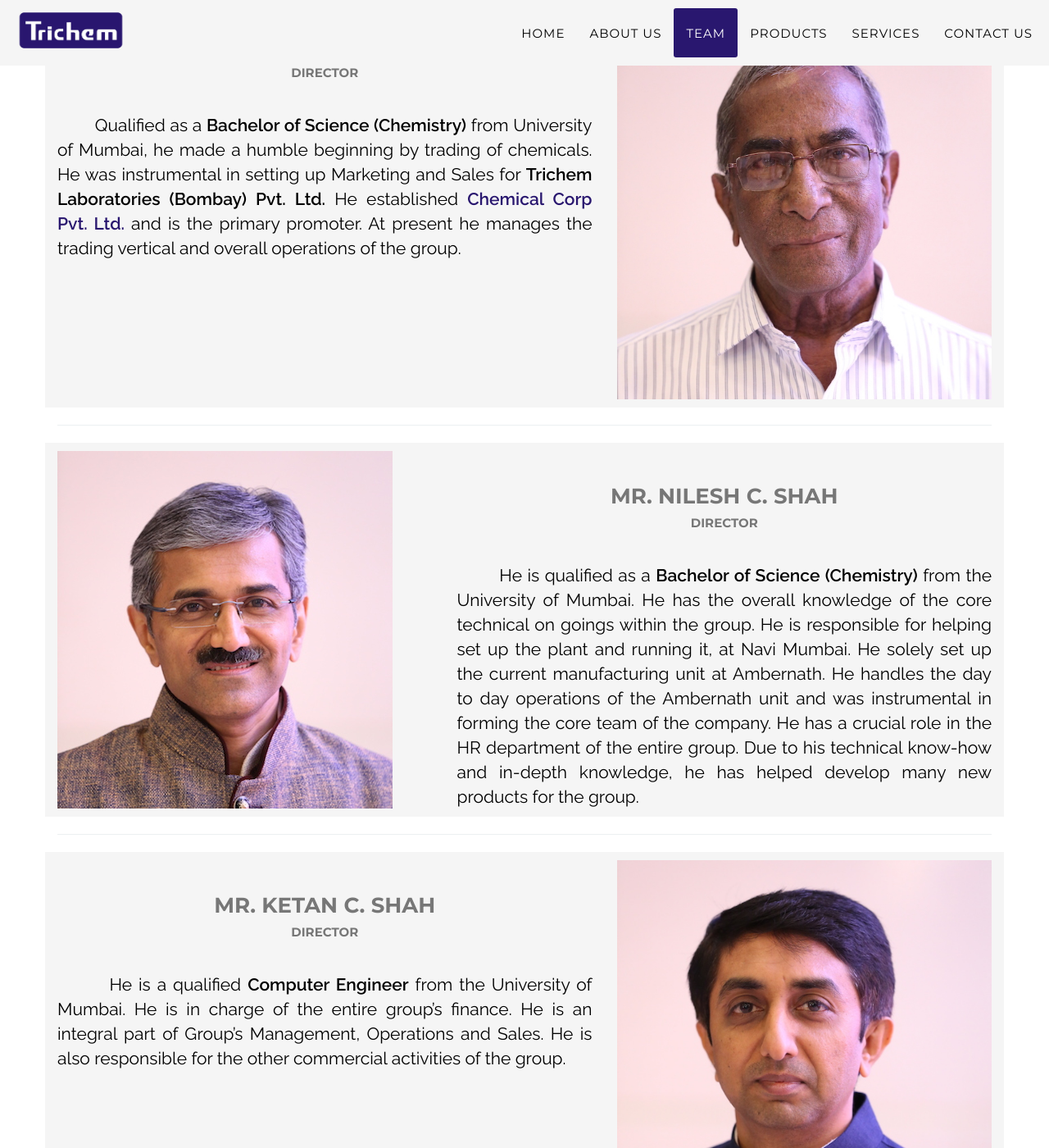
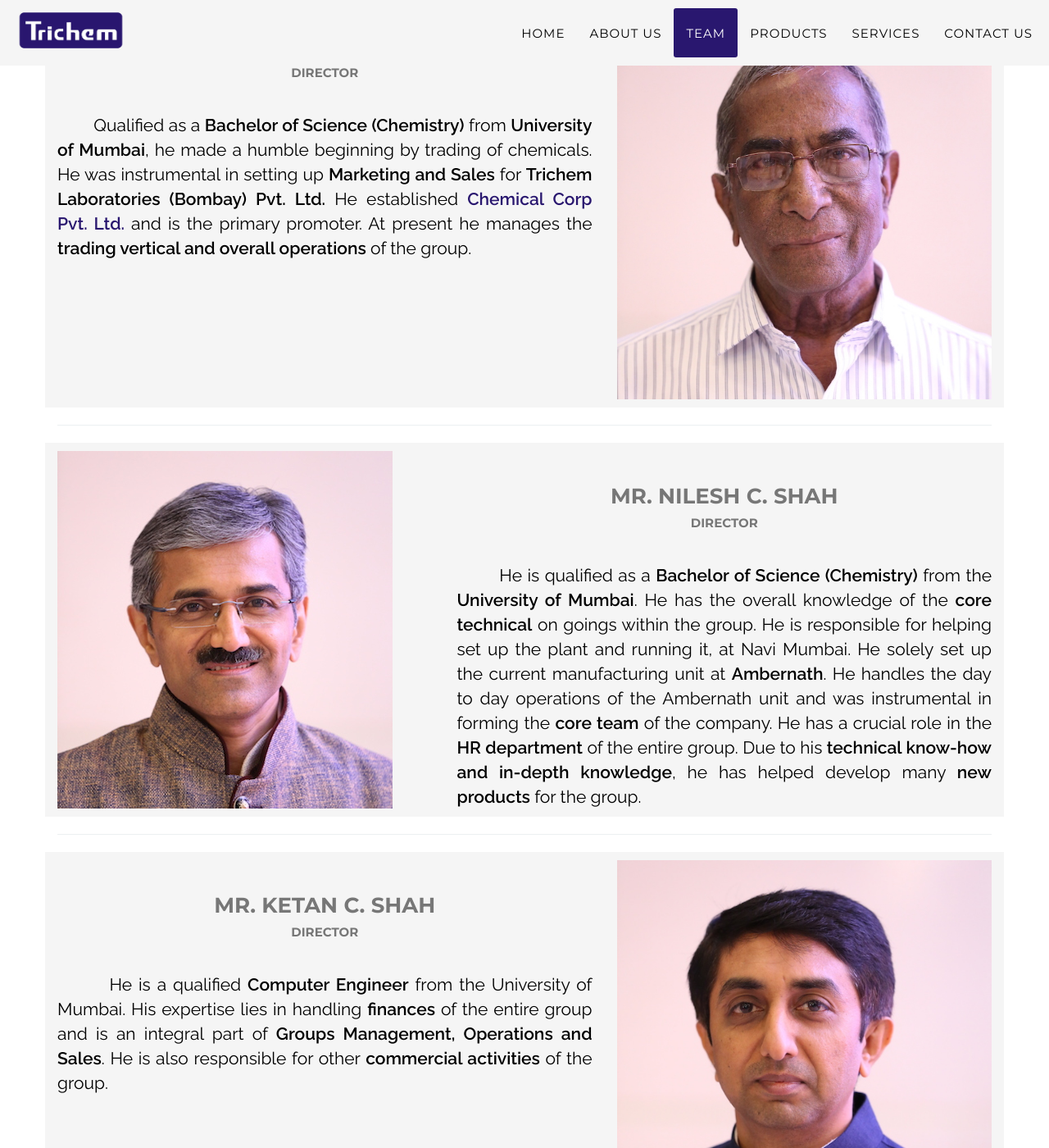
Before and after one commit to trichem/trichem.github.io, a Jekyll site: the page built from pages/team.html, in a window 1280 px wide and 1400 px high, scrolled down 947 px. Shown: the whole window at 82% size. Built offline with Jekyll 4.4.1, drawn with Linux system fonts in a browser that asks for light colours; some web fonts are replaced; some of the changed text lies outside the part shown.

Commit message:
about us change

```diff
--- a/pages/team.html
+++ b/pages/team.html
@@ -20,7 +20,7 @@
             <h5 style="text-align: center;">Director</h5>
             <article style="font-size: 140%; text-align: justify; color: black;">
                 <br/> &nbsp;&nbsp;&nbsp;&nbsp;&nbsp;&nbsp;&nbsp;&nbsp; Qualified as a
-                <b>Bachelor of Science (Chemistry) </b> from University of Mumbai, he made a modest beginning in mid 1950s by
+                <b>Bachelor of Science (Chemistry) </b> from <b>University of Mumbai</b>, he made a modest beginning in mid 1950s by
                 working as a chemist with
                 <b>Sterling Chemicals</b>. He then established his own business into dye intermediates by incorporating
                 <b>Sterling Orgo and Inorgo Chemicals Pvt. Ltd
@@ -42,12 +42,12 @@
             <h5 style="text-align: center;">Director</h5>
             <article style="font-size: 140%; text-align: justify; color: black;">
                 <br/> &nbsp;&nbsp;&nbsp;&nbsp;&nbsp;&nbsp;&nbsp;&nbsp;Qualified as a
-                <b>Bachelor of Science (Chemistry)</b> from University of Mumbai, he made a humble beginning by trading of chemicals.
-                He was instrumental in setting up Marketing and Sales for
+                <b>Bachelor of Science (Chemistry)</b> from <b>University of Mumbai</b>, he made a humble beginning by trading of chemicals.
+                He was instrumental in setting up <b>Marketing and Sales</b> for
                 <b>Trichem Laboratories (Bombay) Pvt. Ltd.</b> He established
                 <a target="_blank" href="http://chemcorp.in">
                     <b>Chemical Corp Pvt. Ltd.</b>
-                </a> and is the primary promoter. At present he manages the trading vertical and overall operations of the group.
+                </a> and is the primary promoter. At present he manages the <b>trading vertical and overall operations</b> of the group.
 
             </article>
         </div>
@@ -62,12 +62,12 @@
             <h5 style="text-align: center;">Director</h5>
             <article style="font-size: 140%; text-align: justify; color: black;">
                 <br/> &nbsp;&nbsp;&nbsp;&nbsp;&nbsp;&nbsp;&nbsp;&nbsp;He is qualified as a
-                <b>Bachelor of Science (Chemistry)</b> from the University of Mumbai. He has the overall knowledge of the core
-                technical on goings within the group. He is responsible for helping set up the plant and running it, at Navi
-                Mumbai. He solely set up the current manufacturing unit at Ambernath. He handles the day to day operations
-                of the Ambernath unit and was instrumental in forming the core team of the company. He has a crucial role
-                in the HR department of the entire group. Due to his technical know-how and in-depth knowledge, he has helped
-                develop many new products for the group.
+                <b>Bachelor of Science (Chemistry)</b> from the <b>University of Mumbai</b>. He has the overall knowledge of the <b>core
+                technical</b> on goings within the group. He is responsible for helping set up the plant and running it, at Navi
+                Mumbai. He solely set up the current manufacturing unit at <b>Ambernath</b>. He handles the day to day operations
+                of the Ambernath unit and was instrumental in forming the <b>core team</b> of the company. He has a crucial role
+                in the <b>HR department</b> of the entire group. Due to his <b>technical know-how and in-depth knowledge</b>, he has helped
+                develop many <b>new products</b> for the group.
 
             </article>
         </div>
@@ -82,9 +82,9 @@
             <h5 style="text-align: center;">Director</h5>
             <article style="font-size: 140%; text-align: justify; color: black;">
                 <br/> &nbsp;&nbsp;&nbsp;&nbsp;&nbsp;&nbsp;&nbsp;&nbsp;He is a qualified
-                <b>Computer Engineer</b> from the University of Mumbai. He is in charge of the entire group’s finance. He is
-                an integral part of Group’s Management, Operations and Sales. He is also responsible for the other commercial
-                activities of the group.
+                <b>Computer Engineer</b> from the <b></b>University of Mumbai.  His expertise lies in handling
+                <b>finances</b> of the entire group and  is an integral part of <b>Groups Management,
+                Operations and Sales</b>. He is also responsible for other <b>commercial activities</b> of the group.
                 <br/>
             </article>
         </div>
```
